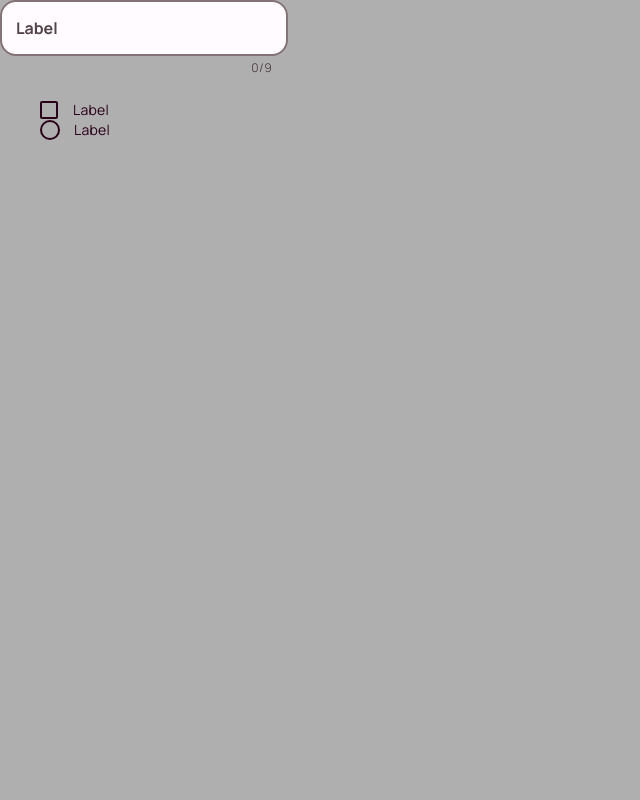
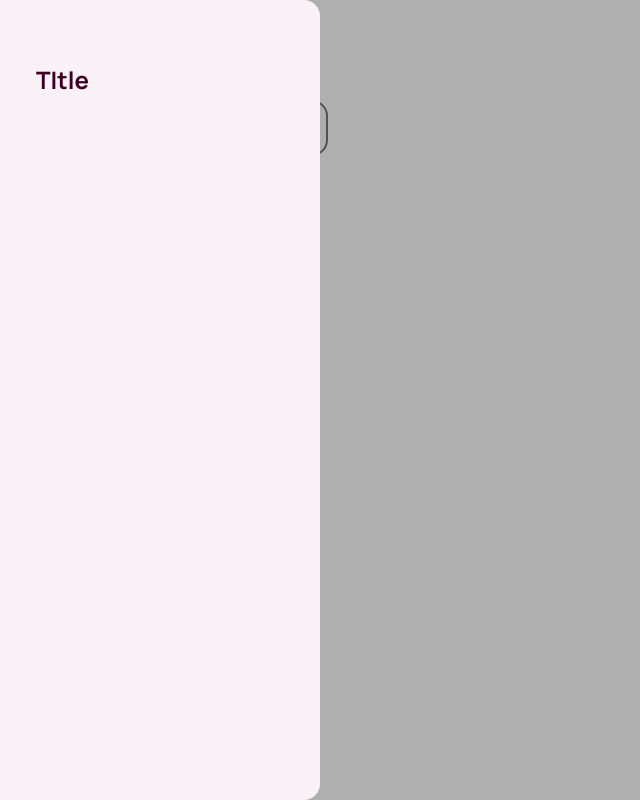
Before and after one commit to uBake/web_client, a Next.js app: page / in a window 1280 px wide. Shown: the whole page, without its empty margins (0-640 px from the left). Built offline with nearby package versions, Linux system fonts and the light colour scheme.

Commit message:
- Modifies document - Adds Navigation and NavigationItem components

```diff
--- a/pages/_document.tsx
+++ b/pages/_document.tsx
@@ -15,7 +15,9 @@ class MyDocument extends Document {
             </JssProvider>
           )
       });
+
     const initialProps = await Document.getInitialProps(ctx);
+
     return {
       ...initialProps,
       styles: (
@@ -23,7 +25,13 @@ class MyDocument extends Document {
           {initialProps.styles}
           <style id='server-side-styles'>{registry.toString()}</style>
         </>
-      )
+      ),
+      head: [
+        ...(initialProps.head as JSX.Element[]).filter(
+          item => item.props.name !== 'viewport'
+        ),
+        <meta name='viewport' content='width=device-width, initial-scale=1.0' />
+      ]
     };
   }
 }
--- a/pages/index.tsx
+++ b/pages/index.tsx
@@ -2,6 +2,7 @@ import { ChangeEvent } from 'react';
 
 import { Container } from '../src/components/Container/Container';
 import { Input } from '../src/components/inputs/Input';
+import { Navigation } from '../src/components/Navigation/Navigation';
 import { OutsideClick } from '../src/components/OutsideClick/OutsideClick';
 
 import type { NextPage } from 'next';
@@ -12,6 +13,7 @@ const Home: NextPage = () => {
   return (
     <>
       <Container>
+        <Input label='Label' textLimit={9} value='' onChange={onChange} />
         <Input
           label='Label'
           type='checkbox'
@@ -21,7 +23,7 @@ const Home: NextPage = () => {
         <Input label='Label' type='radio' checked={false} onChange={onChange} />
       </Container>
       <OutsideClick isOpen={true} onClose={() => {}}>
-        <Input label='Label' textLimit={9} value='' onChange={onChange} />
+        <Navigation title={'TItle'} items={[]} />
       </OutsideClick>
     </>
   );
--- a/src/components/Icon/Icon.tsx
+++ b/src/components/Icon/Icon.tsx
@@ -146,7 +146,7 @@ export const icons: Icons = {
   Window
 };
 
-interface IconProps extends SVGProps<SVGSVGElement> {
+export interface IconProps extends SVGProps<SVGSVGElement> {
   icon: IconVariant;
   size?: number;
 }
--- /dev/null
+++ b/src/components/Navigation/Navigation.tsx
@@ -0,0 +1,51 @@
+import { FC, HTMLAttributes } from 'react';
+
+import { FloatingActionButton, FloatingActionButtonProps } from '../FloatingActionButton/FloatingActionButton';
+import { Icon, IconVariant } from '../Icon/Icon';
+import { NavigationItem, NavigationItemProps } from './NavigationItem/NavigationItem';
+import { useStyles } from './styles';
+
+export interface NavigationProps extends HTMLAttributes<HTMLElement> {
+  title: string;
+  subtitle?: string;
+  icon?: IconVariant;
+  fab?: FloatingActionButtonProps;
+  items: NavigationItemProps[];
+}
+
+export const Navigation: FC<NavigationProps> = ({
+  title,
+  subtitle,
+  items,
+  icon,
+  fab
+}) => {
+  const styles = useStyles();
+  return (
+    <nav className={styles.navigation}>
+      {(title || subtitle) && (
+        <div className={styles.head}>
+          {icon && (
+            <div className={styles.iconWrapper}>
+              <Icon className={styles.icon} size={24} icon={icon} />
+            </div>
+          )}
+          {(title || subtitle) && (
+            <div className={styles.labels}>
+              {title && <h3 className={styles.title}>{title}</h3>}
+              {subtitle && <span className={styles.subtitle}>{subtitle}</span>}
+            </div>
+          )}
+          {fab && (
+            <FloatingActionButton variant='primary' size='extended' {...fab} />
+          )}
+        </div>
+      )}
+      <ul className={styles.body}>
+        {items.map(item => (
+          <NavigationItem {...item} />
+        ))}
+      </ul>
+    </nav>
+  );
+};
--- /dev/null
+++ b/src/components/Navigation/NavigationItem/NavigationItem.tsx
@@ -0,0 +1,48 @@
+import clsx from 'clsx';
+import { FC, LiHTMLAttributes } from 'react';
+
+import { Icon, IconVariant } from '../../Icon/Icon';
+import { useStyles } from './styles';
+
+export interface NavigationItemProps extends LiHTMLAttributes<HTMLLIElement> {
+  id: string;
+  title: string;
+  icon: IconVariant;
+  meta: string;
+  active?: boolean;
+  disabled?: boolean;
+  onActive?: (id: string) => void;
+}
+
+export const NavigationItem: FC<NavigationItemProps> = ({
+  id,
+  title,
+  icon,
+  meta,
+  active,
+  disabled,
+  onActive
+}) => {
+  const styles = useStyles();
+  const handleClick = () => {
+    if (onActive && !disabled) {
+      onActive(id);
+    }
+  };
+
+  return (
+    <div className={styles.wrapper}>
+      <li
+        className={clsx([
+          styles.item,
+          { [styles.active]: !disabled && active, [styles.disabled]: disabled }
+        ])}
+        onClick={handleClick}
+      >
+        {icon && <Icon className={styles.icon} icon={icon} size={24} />}
+        {title && <span className={styles.title}>{title}</span>}
+        {meta && <div className={styles.meta}>{meta}</div>}
+      </li>
+    </div>
+  );
+};
--- /dev/null
+++ b/src/components/Navigation/NavigationItem/styles.ts
@@ -0,0 +1,72 @@
+import { createUseStyles } from 'react-jss';
+
+export const useStyles = createUseStyles(
+  ({
+    palette: {
+      onSurface,
+      onSurfaceVariant,
+      secondaryContainer,
+      onSecondaryContainer
+    },
+    opacity,
+    borderRadius,
+    typography
+  }) => ({
+    wrapper: {
+      padding: [0, 12]
+    },
+    item: {
+      cursor: 'pointer',
+      display: 'flex',
+      alignItems: 'center',
+      justifyContent: 'flex-start',
+      gap: 8,
+      flexWrap: 'nowrap',
+      padding: [12, 20, 12, 16],
+      borderRadius: borderRadius.large,
+      background: 'transparent'
+    },
+    active: {
+      background: secondaryContainer,
+      '& $icon': {
+        fill: onSecondaryContainer
+      },
+      '& $title': {
+        color: onSecondaryContainer
+      },
+      '& $meta': {
+        color: onSecondaryContainer
+      }
+    },
+    disabled: {
+      cursor: 'not-allowed',
+      background: 'transparent',
+      '& $icon': {
+        fill: onSurface + opacity[32]
+      },
+      '& $title': {
+        color: onSurface + opacity[32]
+      },
+      '& $meta': {
+        color: onSurface + opacity[32]
+      }
+    },
+    icon: {
+      fill: onSurfaceVariant
+    },
+    title: {
+      width: '100%',
+      maxWidth: 196,
+      overflow: 'hidden',
+      textOverflow: 'ellipsis',
+      padding: [0, 4],
+      color: onSurfaceVariant,
+      ...typography.sizes.label.large,
+      ...typography.weights[700]
+    },
+    meta: {
+      color: onSurfaceVariant,
+      ...typography.sizes.label.large
+    }
+  })
+);
--- /dev/null
+++ b/src/components/Navigation/styles.ts
@@ -0,0 +1,54 @@
+import { createUseStyles } from 'react-jss';
+
+export const useStyles = createUseStyles(
+  ({
+    palette: { onSurface, surface1, onSurfaceVariant },
+    borderRadius,
+    typography
+  }) => ({
+    navigation: {
+      position: 'absolute',
+      top: 0,
+      left: 0,
+      width: '100%',
+      minWidth: 264,
+      maxWidth: 320,
+      marginRight: 56,
+      height: '100%',
+      paddingTop: 48,
+      display: 'flex',
+      flexDirection: 'column',
+      background: surface1,
+      borderRadius: [0, borderRadius.large, borderRadius.large, 0]
+    },
+    head: {
+      display: 'flex',
+      flexDirection: 'column',
+      alignItems: 'flex-start',
+      gap: 16,
+      padding: [16, 24]
+    },
+    iconWrapper: {
+      padding: 12
+    },
+    icon: {
+      fill: onSurface
+    },
+    labels: {
+      display: 'flex',
+      flexDirection: 'column',
+      padding: [0, 12]
+    },
+    title: {
+      color: onSurface,
+      ...typography.sizes.headline.small,
+      ...typography.weights[700]
+    },
+    subtitle: {
+      color: onSurfaceVariant,
+      ...typography.sizes.body.small
+    },
+    fab: {},
+    body: {}
+  })
+);
```
Also changed, not shown: 1 other file (tests, documents, lock files or other folders).
